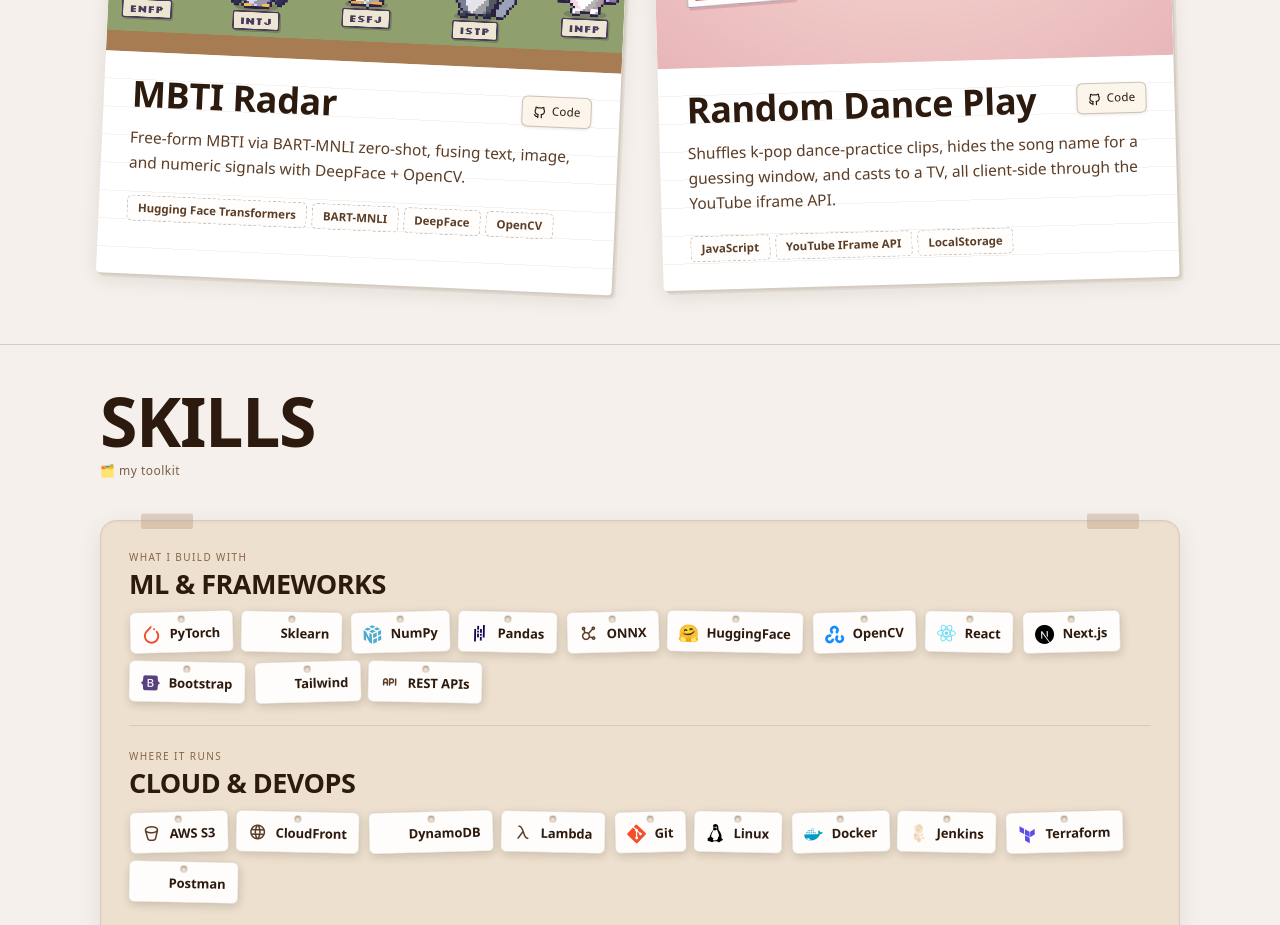
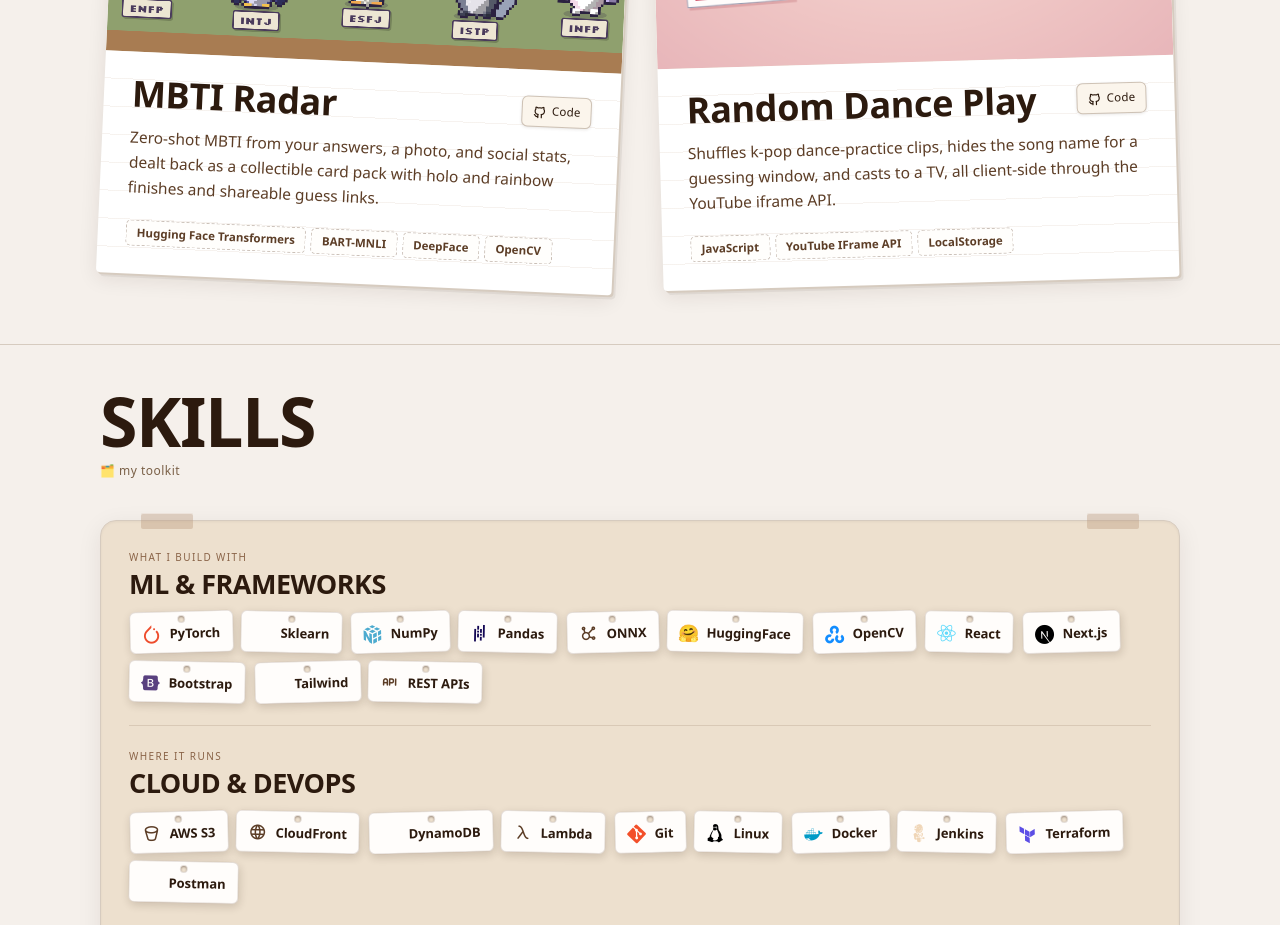
Before and after one commit to chengjcrystal/portfolio, a Next.js app: page / in a window 1280 px wide. Shown: the part 3920-4845 px from the top of the page. Built offline with nearby package versions, Linux system fonts and the light colour scheme.

Commit message:
update mbti radar card copy

```diff
--- a/src/app/page.tsx
+++ b/src/app/page.tsx
@@ -335,7 +335,7 @@
               <Image
                 className="proj-preview-img"
                 src="/previews/mbti.png"
-                alt="MBTI Radar title card with five pixel-art animal characters, each labeled with an MBTI type"
+                alt="MBTI Radar landing page with three fanned pixel-art cards in common, holo and rainbow finishes, and their pull rates"
                 fill
                 sizes="(max-width: 768px) 100vw, 520px"
               />
@@ -358,8 +358,9 @@
                 </div>
               </div>
               <p className="proj-sub">
-                Free-form MBTI via BART-MNLI zero-shot, fusing text, image, and numeric
-                signals with DeepFace + OpenCV.
+                Zero-shot MBTI from your answers, a photo, and social stats, dealt back
+                as a collectible card pack with holo and rainbow finishes and shareable
+                guess links.
               </p>
               <div className="chip-row">
                 <span className="chip">Hugging Face Transformers</span>
```
